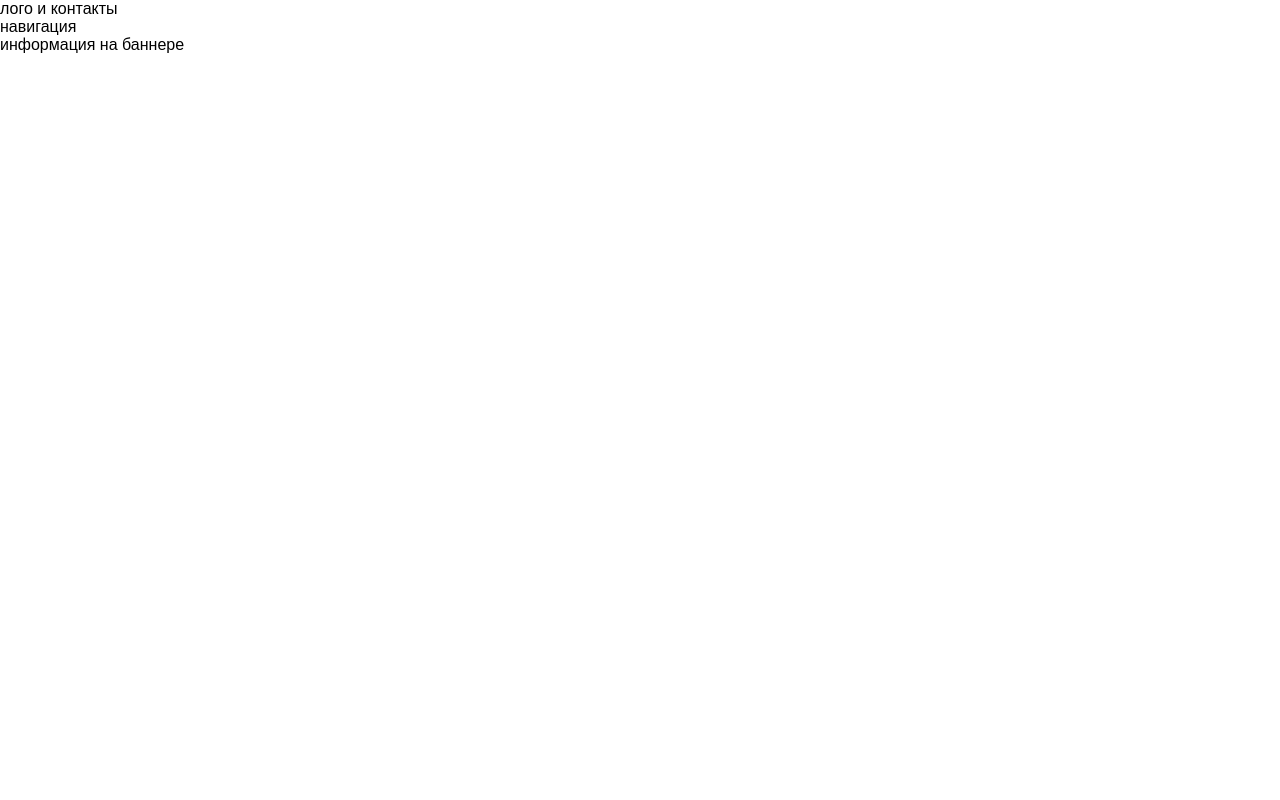
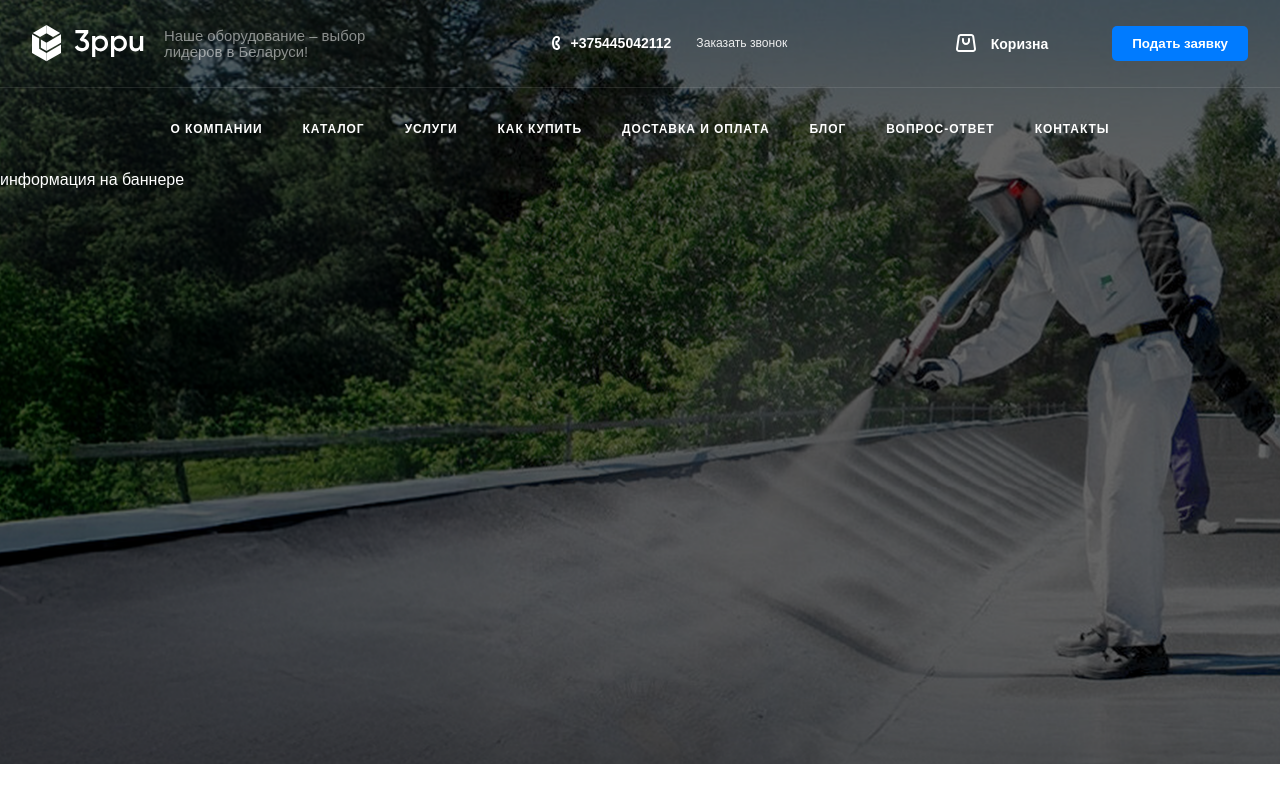
Before and after one commit to shakurovoleg42/3ppuby, a website built with webpack: page src/index.html in a window 1280 px wide. Built offline with nearby package versions, Linux system fonts and the light colour scheme.

Commit message:
implement header

```diff
--- a/src/assets/styles/style.css
+++ b/src/assets/styles/style.css
@@ -3,16 +3,17 @@ body {
   font-family: Arial, sans-serif;
 }
 
-.layout {
-  max-width: 1437px;
-  margin: 0 auto;
+a {
+  text-decoration: none;
+  color: inherit;
 }
 
-.layout .layout--header {
-}
-
-h1 {
-  color: #333;
+header {
+  display: flex;
+  flex-direction: column;
+  align-items: center;
+  justify-content: space-between;
+  padding: 0 32px;
 }
 
 .container {
@@ -21,15 +22,147 @@ h1 {
   padding: 20px;
 }
 
-.button {
+.header_container {
+  width: 100%;
+  display: flex;
+  flex-direction: row;
+  align-items: center;
+  justify-content: space-between;
+  border-bottom: 1px solid rgba(255, 255, 255, 0.102);
+  padding: 25px 32px;
+}
+
+.top_header {
+  width: 100%;
+  display: flex;
+  flex-direction: row;
+  align-items: center;
+  justify-content: space-between;
+}
+
+.top_header .first_block {
+  display: flex;
+  flex-direction: row;
+  align-items: center;
+  justify-content: center;
+  gap: 20px;
+}
+
+.header-right {
+  display: flex;
+  flex-direction: row;
+  align-items: center;
+  justify-content: center;
+  gap: 40px;
+}
+
+.layout {
+  max-width: 1437px;
+  margin: 0 auto;
+}
+
+.layout--header {
+  display: flex;
+  flex-direction: column;
+  background-image: url("../images/backgrounds/header-bg.png");
+  background-size: cover;
+  background-position: center;
+  color: #ffffff;
+  /* height: 100%; */
+  min-height: 764px;
+  text-decoration: none;
+}
+
+.top_header .first_block .slogan_text {
+  max-width: 250px !important;
+  font-size: 0.929em;
+  opacity: 0.5;
+}
+
+.phone {
+  display: flex;
+  align-items: center;
+  flex-direction: row;
+  padding: 0 24px;
+  font-weight: 600;
+  color: #ffffff;
+  text-decoration: none;
+  font-size: 14px;
+}
+
+.phone img {
+  margin-right: 11px;
+}
+
+.phone .order_call {
+  font-size: 0.867em;
+  line-height: 1.5379em;
+  margin-left: 19px;
+  margin-top: -1px;
+  font-weight: 300;
+  opacity: 0.9;
+  background-color: inherit;
+  border: none;
+  color: #ffffff;
+  transition: color 300ms;
+  cursor: pointer;
+}
+
+.phone .order_call:hover {
+  color: #888888;
+  opacity: 1;
+  transition: color 300ms;
+}
+
+.cart_button {
+  display: flex;
+  align-items: center;
+  flex-direction: row;
+  padding: 0 24px;
+  font-weight: 600;
+  transition: color 300ms;
+  color: #ffffff;
+  text-decoration: none;
+  font-size: 14px;
+  gap: 15px;
+  cursor: pointer;
+}
+
+.cart_button:hover {
+  transition: color 300ms;
+  color: #888888;
+}
+
+.header-right .button {
   background-color: #007bff;
   color: white;
   padding: 10px 20px;
   border: none;
   border-radius: 5px;
   cursor: pointer;
+  font-weight: 600;
+  transition: background-color 500ms;
 }
 
-.button:hover {
+.header-right .button:hover {
+  transition: background-color 500ms;
   background-color: #0056b3;
 }
+
+.navigation-header ul {
+  display: flex;
+  flex-direction: row;
+  align-items: center;
+  justify-content: space-between;
+  list-style-type: none;
+  padding: 0;
+  margin: 32px 0;
+  gap: 40px;
+  text-transform: uppercase;
+  font-size: 12px;
+  font-weight: 600;
+  line-height: 19px;
+  letter-spacing: 0.08em;
+  color: #ffffff;
+  text-decoration: none;
+}
--- a/src/index.html
+++ b/src/index.html
@@ -9,12 +9,47 @@
     <link rel="stylesheet" href="assets/styles/style.css" />
   </head>
   <body>
-    <section id="header" class="layout layout--header">
-      <div>
-        <div>лого и контакты</div>
-        <nav>навигация</nav>
-        <div>информация на баннере</div>
-      </div>
+    <section class="layout layout--header">
+      <header>
+        <div class="header_container">
+          <div class="top_header">
+            <div class="first_block">
+              <img src="assets/images/logo/header_logo.svg" alt="header-logo" />
+              <span class="slogan_text"
+                >Наше оборудование – выбор лидеров в Беларуси!</span
+              >
+            </div>
+            <div class="phone">
+              <img src="assets/icons/phone_icon.svg" alt="phone-icon" />
+              <a href="tel:+375445042112">
+                <span>+375445042112</span>
+              </a>
+              <button class="order_call">Заказать звонок</button>
+            </div>
+            <div class="header-right">
+              <div class="cart_button">
+                <img src="assets/icons/cart-icon.svg" alt="cart-icon" />
+                <span>Коризна</span>
+              </div>
+
+              <button class="button">Подать заявку</button>
+            </div>
+          </div>
+        </div>
+        <nav class="navigation-header">
+          <ul>
+            <li><a href="#about">о компании</a></li>
+            <li><a href="#catalog">каталог</a></li>
+            <li><a href="#services">услуги</a></li>
+            <li><a href="#how-to-buy">как купить</a></li>
+            <li><a href="#delivery-payment">доставка и оплата</a></li>
+            <li><a href="#blog">блог</a></li>
+            <li><a href="#faq">вопрос-ответ</a></li>
+            <li><a href="#contacts">контакты</a></li>
+          </ul>
+        </nav>
+      </header>
+      <div>информация на баннере</div>
     </section>
     <script src="index.js"></script>
   </body>
```
Also changed, not shown: src/assets/icons/cart-icon.svg (added), src/assets/icons/phone_icon.svg (added), src/assets/images/logo/header_logo.svg (added), src/assets/images/other/penopoliuretan-1.png (added), src/assets/images/other/penopoliuretan-2.png (added), src/assets/images/other/penopoliuretan-3.png (added), src/assets/images/other/penopoliuretan.png (added), src/assets/images/partners/avgust.png (added), src/assets/images/partners/belorusneft.png (added), src/assets/images/partners/beltank.png (added), src/assets/images/partners/brestskiy.png (added), src/assets/images/partners/complimilk.png (added), src/assets/images/partners/development.png (added), src/assets/images/partners/maz.png (added), 1 more files.
